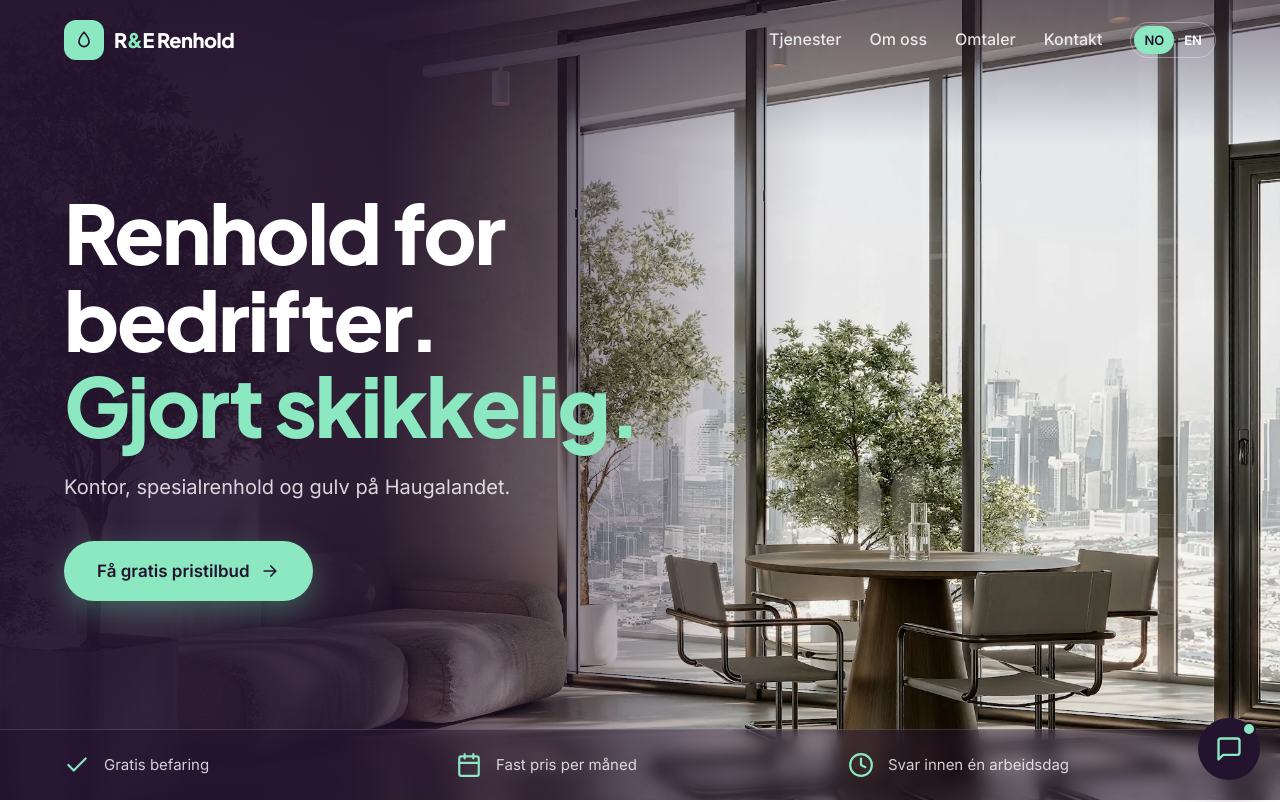
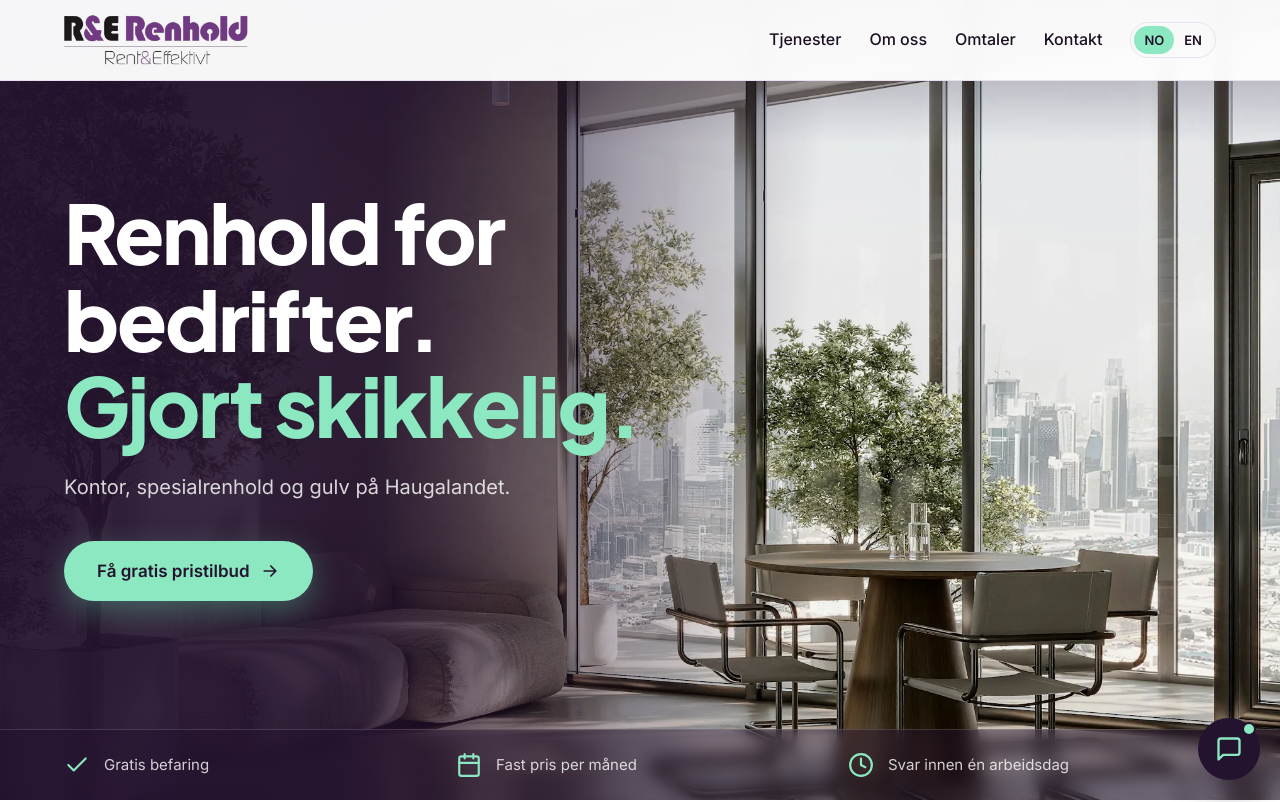
Before and after one commit to salesteam-create/R-E-Renhold-AS-kilowott-prototype, a plain HTML site: page prototype/index.html in a window 1280 px wide. Shown: the top 802 px of the page. Drawn offline with Linux system fonts and the light colour scheme.

Commit message:
Use the client's own logo in header and footer
Co-Authored-By: Claude Opus 5.5 <noreply@anthropic.com>
Claude-Session: https://claude.ai/code/session_01RrizTL2Zq8fz4SyCfgpmiw

```diff
--- a/prototype/index.html
+++ b/prototype/index.html
@@ -42,7 +42,9 @@ header.solid{background:rgba(255,255,255,.96);backdrop-filter:blur(12px);box-sha
 .logo{display:flex;align-items:center;gap:10px;text-decoration:none;color:#fff}
 header.solid .logo,header.solid .links a,header.solid .lang{color:var(--ink)}
 .logo .mk{width:40px;height:40px;border-radius:12px;background:var(--mint);color:var(--plum);display:grid;place-items:center}
-.logo b{font-size:20px;font-weight:800}
+.logo img{height:52px;width:auto;display:block}
+.flogo{background:#fff;border-radius:14px;padding:10px 14px;align-self:flex-start}
+.flogo img{height:40px}
 .logo b span{color:var(--mint)}
 header.solid .logo b span{color:var(--violet)}
 .links{display:flex;gap:28px;margin-left:auto}
@@ -54,7 +56,7 @@ header.solid .lang{border-color:var(--line)}
 .lang button{border:0;background:none;color:inherit;font:600 13px Inter,sans-serif;padding:6px 10px;border-radius:999px;cursor:pointer}
 .lang button[aria-pressed=true]{background:var(--mint);color:var(--plum)}
 .nav .btn{padding:12px 20px}
-header:not(.solid) .nav .btn-quote{display:none}
+header:not(.past) .nav .btn-quote{display:none}
 .burger{display:none;background:none;border:0;color:inherit;width:44px;height:44px;cursor:pointer;color:#fff}
 header.solid .burger{color:var(--ink)}
 .menu{display:none}
@@ -252,6 +254,7 @@ footer a:hover{color:var(--mint)}
 }
 @media(max-width:720px){
 .nav .btn-quote{display:none}
+.logo img{height:36px}
 .hero{align-items:flex-end;min-height:100svh}
 .hero>img{width:100%;object-position:66% 50%}
 .hero::after{background:linear-gradient(180deg,rgba(36,19,47,.7) 0%,rgba(36,19,47,.15) 22%,rgba(36,19,47,.75) 58%,rgba(36,19,47,.96) 85%)}
@@ -302,11 +305,10 @@ body{padding-bottom:78px}
 <symbol id="i-send" viewBox="0 0 24 24"><path d="m22 2-7 20-4-9-9-4z"/><path d="M22 2 11 13"/></symbol>
 </svg>
 
-<header id="hdr" class="pad">
+<header id="hdr" class="pad solid">
   <div class="wrap nav">
-    <a class="logo" href="#top" aria-label="R&amp;E Renhold">
-      <span class="mk"><svg class="i"><use href="#i-drop"/></svg></span>
-      <b>R<span>&amp;</span>E Renhold</b>
+    <a class="logo" href="#top">
+      <img src="img/logo-dark.png" alt="R&amp;E Renhold, Rent &amp; Effektivt" width="624" height="176">
     </a>
     <nav class="links" aria-label="Meny">
       <a href="#tjenester" data-t="nav1"></a><a href="#om-oss" data-t="nav2"></a><a href="#omtaler" data-t="nav3"></a><a href="#kontakt" data-t="nav4"></a>
@@ -465,7 +467,7 @@ body{padding-bottom:78px}
 <footer class="pad">
   <div class="wrap">
     <div class="fgrid">
-      <div class="fcol"><a class="logo" href="#top"><span class="mk"><svg class="i"><use href="#i-drop"/></svg></span><b>R<span>&amp;</span>E Renhold</b></a><span style="margin-top:10px" data-t="foot"></span></div>
+      <div class="fcol"><a class="logo flogo" href="#top"><img src="img/logo-dark.png" alt="R&amp;E Renhold, Rent &amp; Effektivt" width="624" height="176"></a></div>
       <div class="fcol"><a href="mailto:post@rentogeffektivt.no">post@rentogeffektivt.no</a><span>Stølsmyr 16, 5542 Karmsund</span></div>
       <div class="fcol"><span data-t="hours"></span><span>Org.nr. 916 712 731</span></div>
     </div>
@@ -586,7 +588,7 @@ function apply(){
 $$('.lang button').forEach(b=>b.onclick=()=>{lang=b.dataset.lang;try{localStorage.setItem('re-lang',lang)}catch(e){}apply()});
 
 /* Header */
-const hdr=$('#hdr'),mbar=$('.mbar'),hero=$('.hero');const onScroll=()=>{hdr.classList.toggle('solid',scrollY>40||$('#menu').classList.contains('open'));mbar.classList.toggle('show',scrollY>hero.offsetHeight-200)};
+const hdr=$('#hdr'),mbar=$('.mbar'),hero=$('.hero');const onScroll=()=>{hdr.classList.toggle('past',scrollY>hero.offsetHeight-120);mbar.classList.toggle('show',scrollY>hero.offsetHeight-200)};
 addEventListener('scroll',onScroll,{passive:true});
 $('#burger').onclick=()=>{const o=$('#menu').classList.toggle('open');$('#burger').setAttribute('aria-expanded',o);onScroll()};
 $$('#menu a').forEach(a=>a.onclick=()=>{$('#menu').classList.remove('open');$('#burger').setAttribute('aria-expanded','false');onScroll()});
```
Also changed, not shown: prototype/img/logo-dark.png (added).
